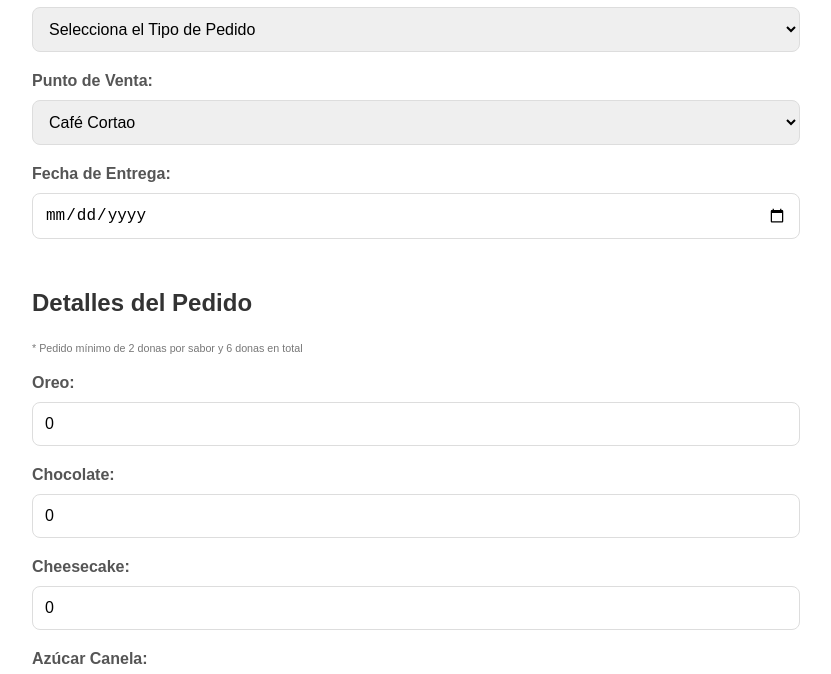
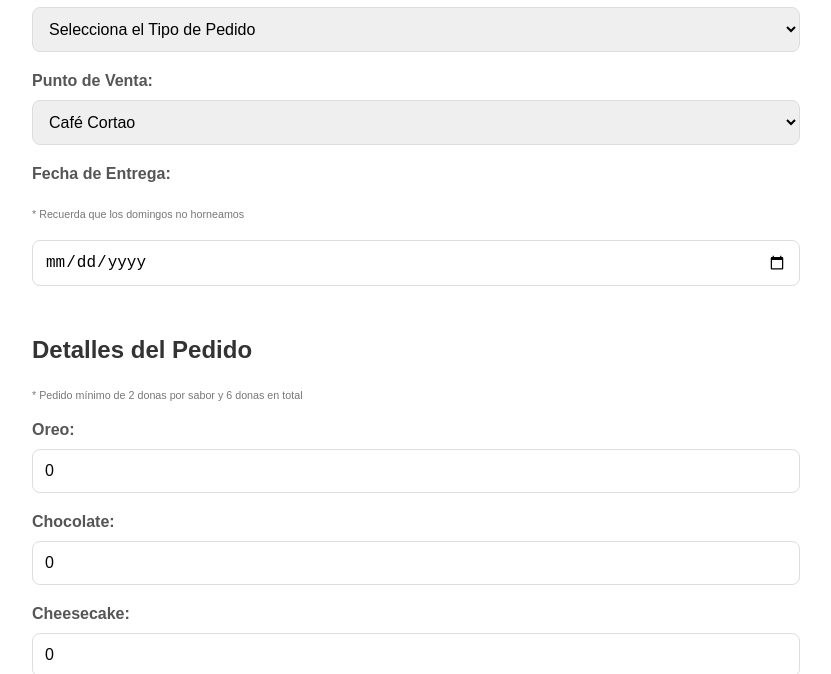
Before and after one commit to PlantivoroDonas/PlantivoroDonas.github.io, a plain HTML site: page order_form.html in a window 1280 px wide. Shown: the part 125-799 px from the top of the page, without its empty margins (224-1055 px from the left). Drawn offline with Linux system fonts and the light colour scheme.

Commit message:
agregar cosas

```diff
--- a/order_form.html
+++ b/order_form.html
@@ -51,6 +51,7 @@
             </div>
 
             <label for="delivery_date">Fecha de Entrega:</label>
+            <h6>* Recuerda que los domingos no horneamos</h6>
             <input type="date" id="delivery_date" name="delivery_date" required>
 
             <div>
```
